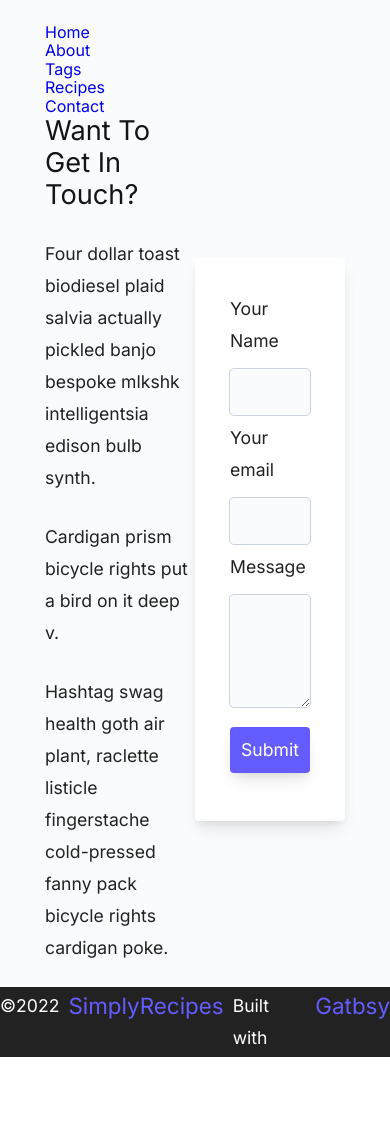
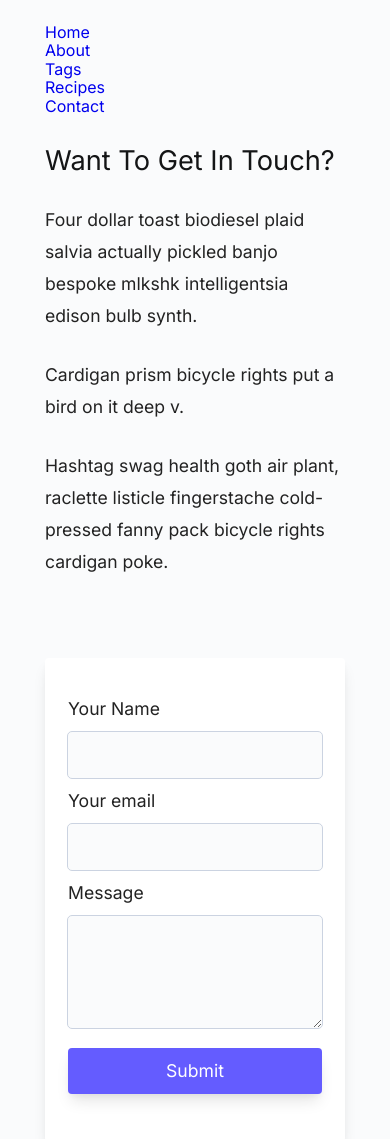
Before and after one commit to kenjimaeda54/simply-recipes-gatsbyJs, a Gatsby site: page /Contact in a window 390 px wide. Shown: the top 1139 px of the page. Before the commit the page ends 1057 px from the top, so only its background shows below. Built offline with nearby package versions, Linux system fonts and the light colour scheme; Gatsby itself is replaced by a stand-in of ours.

Commit message:
feat: responsively mobile screen contact

```diff
--- a/src/components/Layout/index.jsx
+++ b/src/components/Layout/index.jsx
@@ -9,10 +9,10 @@ import * as Styles from "./style.module.css"
 export default function Layout({ children }) {
   return (
     <main className={Styles.container}>
-      <content>
+      <div>
         <NavBar />
         {children}
-      </content>
+      </div>
       <Footer />
     </main>
   )
--- a/src/components/Layout/style.module.css
+++ b/src/components/Layout/style.module.css
@@ -6,7 +6,7 @@
   background-color: var(--grey-0);
 }
 
-.container content {
+.container div {
   display: flex;
   justify-content: space-between;
   flex-direction: column;
--- a/src/components/Nav-bar/index.jsx
+++ b/src/components/Nav-bar/index.jsx
@@ -1,6 +1,7 @@
 import React from "react"
 import { Link } from "gatsby"
 import { FiAlignJustify } from "react-icons/fi"
+import Logo from "../../assets/images/logo.svg"
 
 export default function NavBar() {
   return (
--- a/src/pages/Contact/index.jsx
+++ b/src/pages/Contact/index.jsx
@@ -18,20 +18,14 @@ export default function Contact() {
             cold-pressed fanny pack bicycle rights cardigan poke.
           </p>
         </article>
-        <form class={Styles.form}>
-          <div>
+        <form className={Styles.form}>
           <label htmlFor="name">Your Name</label>
           <input id="name" type="text" name="name" />
-          </div>
-          <div>
           <label htmlFor="email">Your email</label>
           <input id="email" type="email" name="email" />
-          </div>
-          <div>
           <label htmlFor="message">Message</label>
           <textarea id="message" name="message"></textarea>
-          </div>
-          <button type="submit">Submit</button>
+          <button type="submit">Submit</button>{" "}
         </form>
       </section>
     </Layout>
--- a/src/pages/Contact/style.module.css
+++ b/src/pages/Contact/style.module.css
@@ -1,3 +1,20 @@
+@media screen and (max-width: 850px) {
+  .section {
+    display: flex;
+    flex-direction: column;
+    width: 100%;
+    gap: 50px;
+  }
+  .article {
+    min-width: 100%;
+    margin: 30px 0px;
+  }
+  .form {
+    padding: 35px 23px !important;
+    min-width: 100%;
+  }
+}
+
 .section {
   display: flex;
   justify-content: space-between;
@@ -8,7 +25,6 @@
   display: flex;
   flex-direction: column;
   gap: 27px;
-  gap: black;
   max-width: 50%;
 }
 
```
Lines whose indentation alone changed are shown as unchanged.
